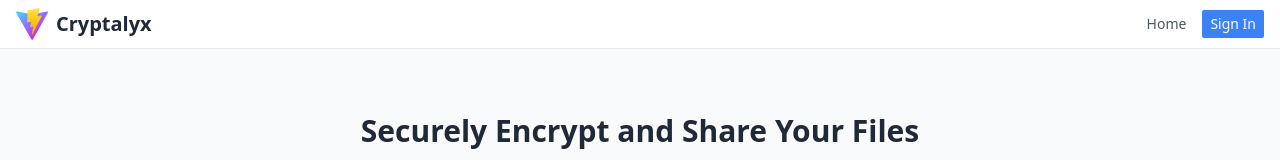
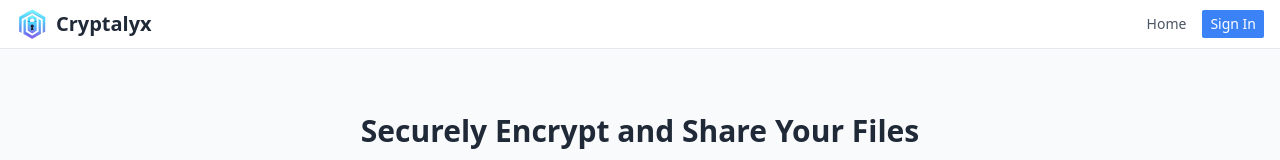
Before and after one commit to matthew-hajec/veil_vault_frontend, a React (Vite) app: page / in a window 1280 px wide. Shown: the top 160 px of the page. Built offline with nearby package versions, Linux system fonts and the light colour scheme.

Commit message:
added logo

```diff
--- a/index.html
+++ b/index.html
@@ -2,7 +2,7 @@
 <html lang="en">
   <head>
     <meta charset="UTF-8" />
-    <link rel="icon" type="image/svg+xml" href="/logo.svg" />
+    <link rel="icon" type="image/svg+xml" href="/cryptalyx.png" />
     <meta name="viewport" content="width=device-width, initial-scale=1.0" />
     <title>Cryptalyx</title>
   </head>
--- a/src/components/layout/Header.jsx
+++ b/src/components/layout/Header.jsx
@@ -35,7 +35,7 @@ const Header = () => {
       <div className="max-w-7xl mx-auto px-4 py-2 flex items-center justify-between">
         {/* Logo and App Name */}
         <div className="flex items-center space-x-2">
-          <img src="/logo.svg" alt="App Logo" className="h-8 w-8" />
+          <img src="/cryptalyx.png" alt="App Logo" className="h-8 w-8" />
           <span className="text-xl font-semibold text-gray-800">Cryptalyx</span>
         </div>
 
```
Also changed, not shown: public/cryptalyx.png (added).
